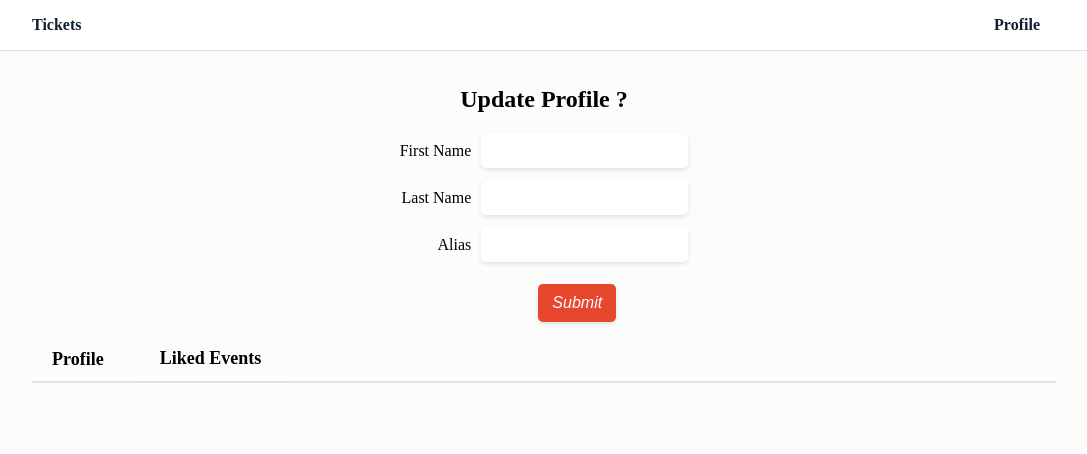
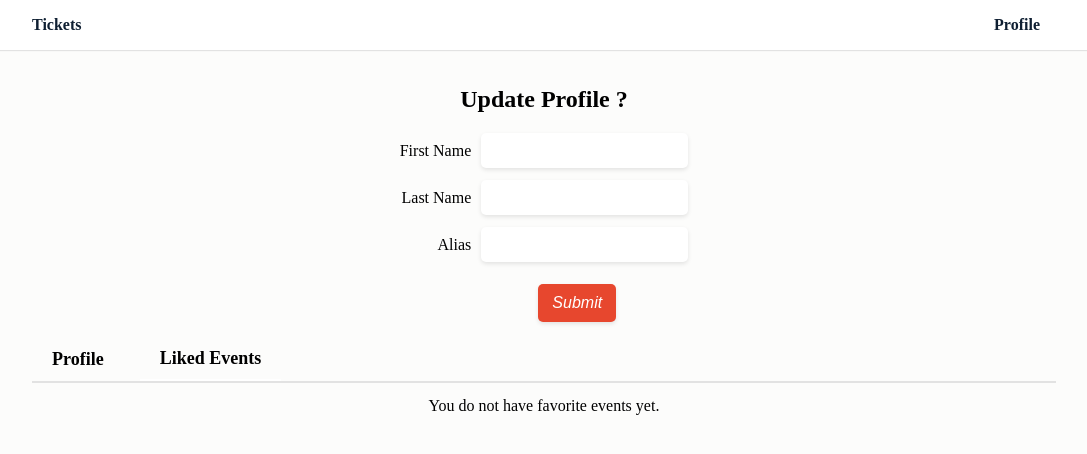
Before and after one commit to alvarezacarlos/project-ticket-master-client-reactjs, a React (Vite) app: page /profile/liked-events in a window 1280 px wide. Shown: the top 454 px of the page, without its empty margins (96-1183 px from the left). Built offline with nearby package versions, Linux system fonts and the light colour scheme.

Commit message:
added profile and liked screens

```diff
--- a/src/components/Events/index.jsx
+++ b/src/components/Events/index.jsx
@@ -28,6 +28,10 @@ const Events = () => {
     navigate(`/detail/${eventId}`);
   };
 
+  if (pathname.includes("liked-events") & !filteredEvents?.length > 0) {
+    return <div>You do not have favorite events yet.</div>
+  }
+
   const renderEventsListItems = () => {
     return filteredEvents?.map((eventItem) => (
       <EventItem
```
